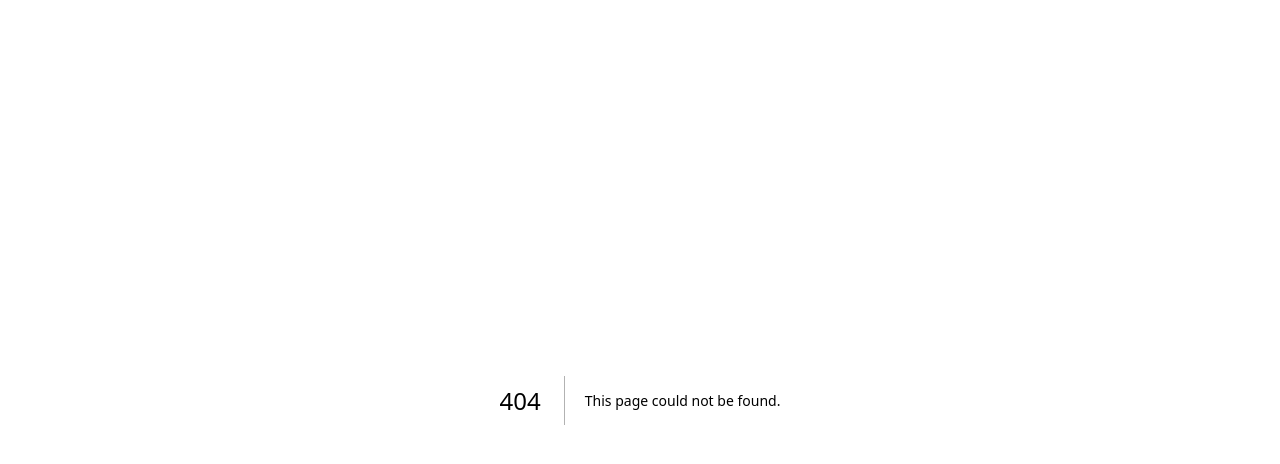
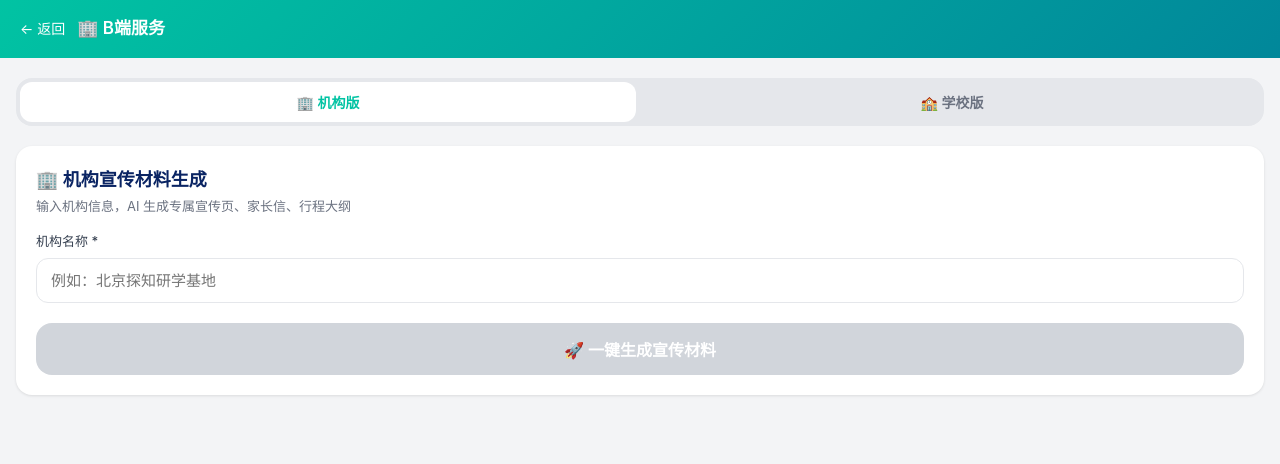
Before and after one commit to 380283312-cyber/yanxue-h5, a Next.js app: page /biz in a window 1280 px wide. Before the commit this address had no page. Shown: the top 464 px of the page. Built offline with nearby package versions, Linux system fonts and the light colour scheme.

Commit message:
feat: move B端服务 to standalone /biz page, add link in welcome screen

```diff
--- /dev/null
+++ b/app/biz/page.tsx
@@ -0,0 +1,107 @@
+"use client";
+
+import { useState } from "react";
+import Link from "next/link";
+
+export default function BizPage() {
+  const [type, setType] = useState<"org" | "school">("org");
+  const [orgName, setOrgName] = useState("");
+  const [loading, setLoading] = useState(false);
+  const [result, setResult] = useState("");
+
+  const handleGenerate = async () => {
+    if (!orgName.trim()) return;
+    setLoading(true);
+    setResult("");
+    // Simulate AI generation - replace with real API call later
+    setTimeout(() => {
+      setResult(`✅ 已为「${orgName}」生成宣传材料！\n\n（完整功能正在开发中，即将上线）`);
+      setLoading(false);
+    }, 2000);
+  };
+
+  return (
+    <div style={{ minHeight: "100vh", background: "#f3f4f6", fontFamily: "-apple-system, BlinkMacSystemFont, 'PingFang SC', sans-serif" }}>
+      {/* Header */}
+      <div style={{ background: "linear-gradient(135deg, #01C3A3 0%, #01879A 100%)", color: "white", padding: "16px 20px", display: "flex", alignItems: "center", gap: "12px" }}>
+        <Link href="/" style={{ color: "white", fontSize: "14px", textDecoration: "none" }}>← 返回</Link>
+        <span style={{ fontSize: "17px", fontWeight: 600 }}>🏢 B端服务</span>
+      </div>
+
+      {/* Content */}
+      <div style={{ padding: "20px 16px" }}>
+        {/* Type toggle */}
+        <div style={{ display: "flex", gap: "8px", background: "#e5e7eb", borderRadius: "16px", padding: "4px", marginBottom: "20px" }}>
+          <button
+            onClick={() => setType("org")}
+            style={{
+              flex: 1, padding: "10px", borderRadius: "12px",
+              background: type === "org" ? "white" : "transparent",
+              color: type === "org" ? "#01C3A3" : "#6b7280",
+              border: "none", fontWeight: 600, fontSize: "14px", cursor: "pointer",
+            }}
+          >
+            🏢 机构版
+          </button>
+          <button
+            onClick={() => setType("school")}
+            style={{
+              flex: 1, padding: "10px", borderRadius: "12px",
+              background: type === "school" ? "white" : "transparent",
+              color: type === "school" ? "#01C3A3" : "#6b7280",
+              border: "none", fontWeight: 600, fontSize: "14px", cursor: "pointer",
+            }}
+          >
+            🏫 学校版
+          </button>
+        </div>
+
+        {/* Form */}
+        <div style={{ background: "white", borderRadius: "16px", padding: "20px", boxShadow: "0 1px 3px rgba(0,0,0,0.1)" }}>
+          <h2 style={{ color: "#0a2463", fontSize: "18px", fontWeight: 700, marginBottom: "4px" }}>
+            {type === "org" ? "🏢 机构宣传材料生成" : "🏫 学校研学方案生成"}
+          </h2>
+          <p style={{ color: "#6b7280", fontSize: "13px", marginBottom: "16px" }}>
+            {type === "org"
+              ? "输入机构信息，AI 生成专属宣传页、家长信、行程大纲"
+              : "输入学校和活动信息，AI 生成完整研学方案、家长信、安全预案"}
+          </p>
+
+          <div style={{ marginBottom: "12px" }}>
+            <label style={{ display: "block", color: "#374151", fontSize: "13px", fontWeight: 500, marginBottom: "6px" }}>
+              {type === "org" ? "机构名称 *" : "学校名称 *"}
+            </label>
+            <input
+              style={{ width: "100%", padding: "12px 14px", border: "1.5px solid #e5e7eb", borderRadius: "12px", fontSize: "15px", outline: "none", boxSizing: "border-box" }}
+              placeholder={type === "org" ? "例如：北京探知研学基地" : "例如：北京市第一中学"}
+              value={orgName}
+              onChange={(e) => setOrgName(e.target.value)}
+            />
+          </div>
+
+          <button
+            onClick={handleGenerate}
+            disabled={!orgName.trim() || loading}
+            style={{
+              width: "100%", padding: "14px", marginTop: "8px",
+              background: orgName.trim() && !loading
+                ? "linear-gradient(135deg, #01C3A3 0%, #01879A 100%)"
+                : "#d1d5db",
+              color: "white", border: "none", borderRadius: "16px",
+              fontSize: "16px", fontWeight: 600, cursor: orgName.trim() && !loading ? "pointer" : "not-allowed",
+            }}
+          >
+            {loading ? "🔄 生成中..." : "🚀 一键生成宣传材料"}
+          </button>
+        </div>
+
+        {/* Result */}
+        {result && (
+          <div style={{ marginTop: "16px", background: "white", borderRadius: "16px", padding: "20px", boxShadow: "0 1px 3px rgba(0,0,0,0.1)" }}>
+            <div style={{ color: "#374151", fontSize: "14px", lineHeight: 1.8, whiteSpace: "pre-wrap" }}>{result}</div>
+          </div>
+        )}
+      </div>
+    </div>
+  );
+}
```
Also changed, not shown: app/page.tsx (+20 -25 lines).
